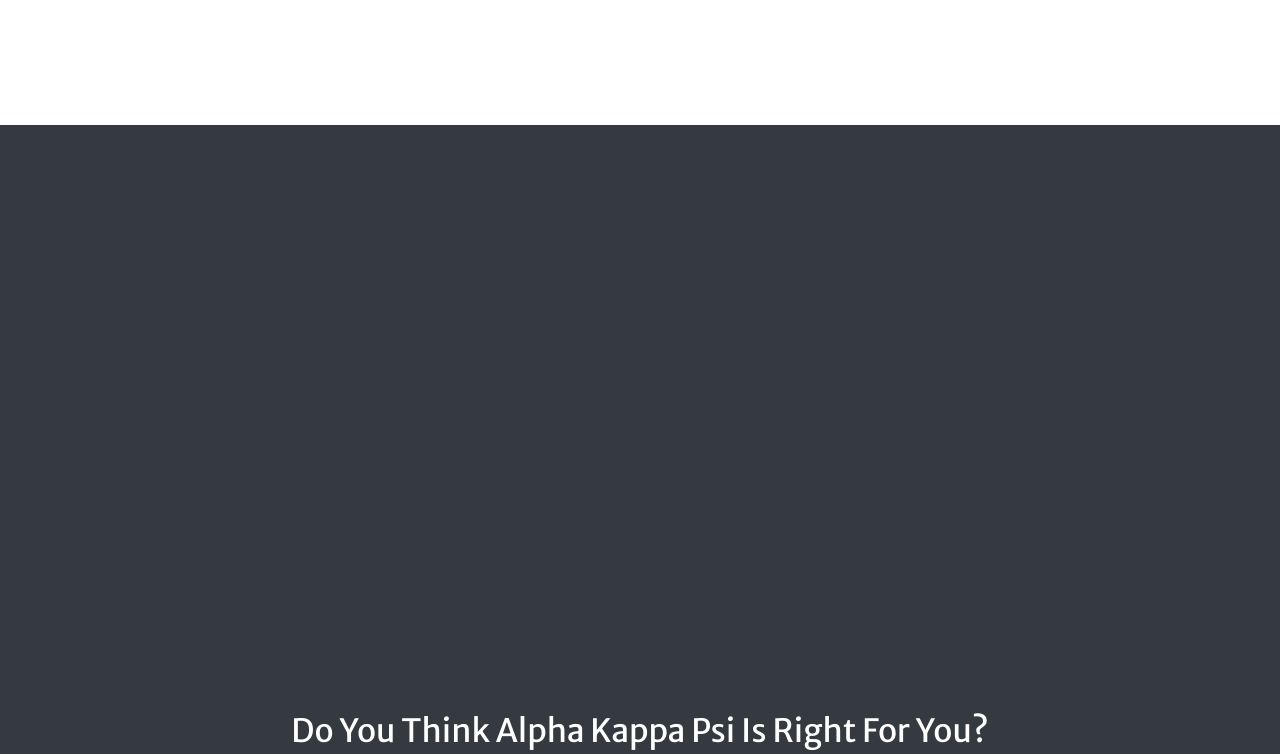
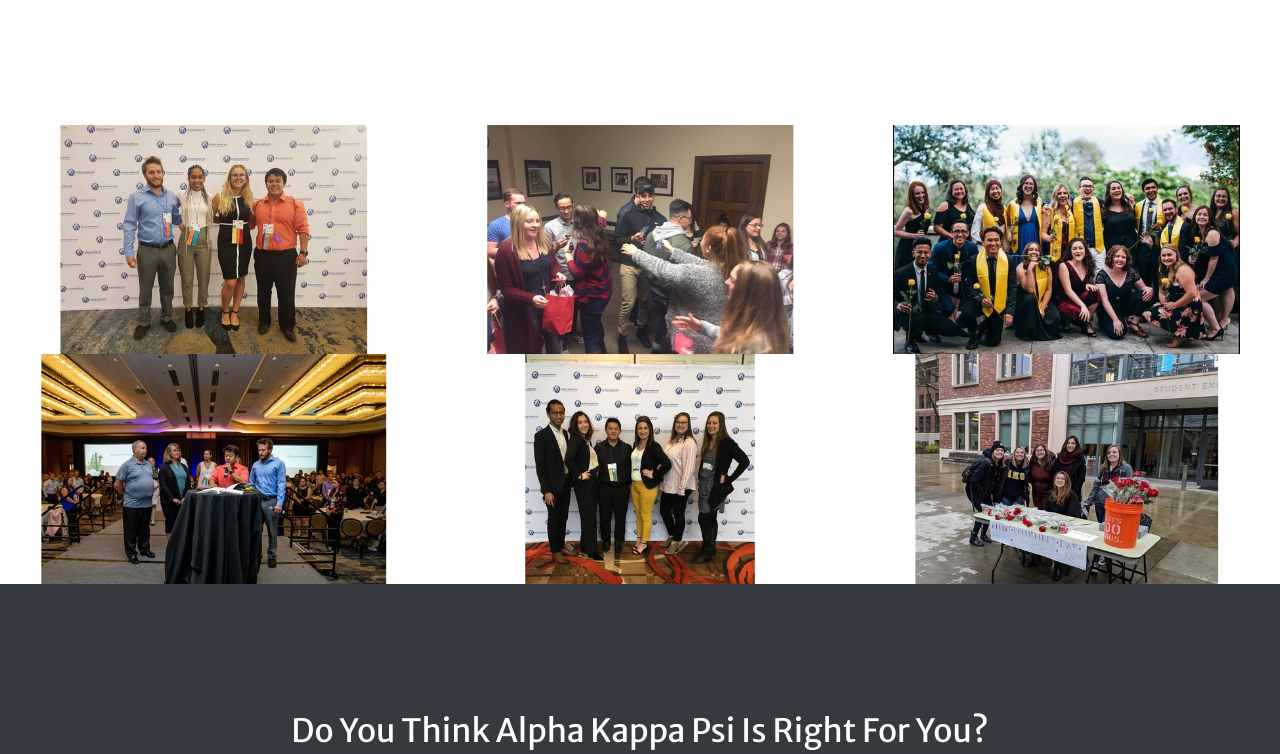
Before and after one commit to akpsi/akpsi.github.io, a website with bundled scripts: page index.html in a window 1280 px wide. Shown: the part 2043-2797 px from the top of the page. Built offline with nearby package versions, Linux system fonts and the light colour scheme.

Commit message:
most updated site

```diff
--- a/index.html
+++ b/index.html
@@ -64,7 +64,7 @@
           <hr class="divider my-4">
         </div>
         <div class="col-lg-8 align-self-baseline">
-          <p class="text-white-75 font-weight-light mb-5">In 1904, Alpha Kappa Psi was founded on the values of Brotherhood, Knowledge, Integrity, Service and Unity which the Theta Chapter upholds with the upmost dignity. Alpha Kappa Psi has grown to be the oldest and largest business fraternity in the world! As members in a premier professional business fraternity we cultivate and maintain relationships with our current brothers and our alumni network as well. As one of the best professional co-ed business fraternities we are passionate hardworking group of young professionals that push each other to succeed.</p>
+          <p class="text-white-75 font-weight-light mb-5">In 1904, Alpha Kappa Psi was founded on the values of Brotherhood, Knowledge, Integrity, Service and Unity which the Theta Chapter upholds with the upmost dignity. Alpha Kappa Psi has grown to be the oldest and largest professional fraternity in the world! As members in a premier professional business fraternity we cultivate and maintain relationships with our current brothers and our alumni network as well. As one of the best professional co-ed fraternities we are passionate hardworking group of young professionals that push each other to succeed.</p>
           <a class="btn btn-primary btn-xl js-scroll-trigger" href="https://akpsi.org/">Find Out More</a>
         </div>
       </div>
@@ -129,7 +129,7 @@
       <div class="row no-gutters">
         <div class="col-lg-4 col-sm-6">
           <a class="portfolio-box" href="img/portfolio/fullsize/1.jpg">
-            <img class="img-fluid" src="img/portfolio/thumbnails/0.jpg" alt="">
+            <img class="img-fluid" src="img/portfolio/thumbnails/1.jpg" alt="">
             <div class="portfolio-box-caption">
               <!--<div class="project-category text-white-50">
                 Category
@@ -142,7 +142,7 @@
         </div>
         <div class="col-lg-4 col-sm-6">
           <a class="portfolio-box" href="img/portfolio/fullsize/2.jpg">
-            <img class="img-fluid" src="img/portfolio/thumbnails/0.jpg" alt="">
+            <img class="img-fluid" src="img/portfolio/thumbnails/2.jpg" alt="">
             <div class="portfolio-box-caption">
               <!--<div class="project-category text-white-50">
                 Category
@@ -155,7 +155,7 @@
         </div>
         <div class="col-lg-4 col-sm-6">
           <a class="portfolio-box" href="img/portfolio/fullsize/3.jpg">
-            <img class="img-fluid" src="img/portfolio/thumbnails/0.jpg" alt="">
+            <img class="img-fluid" src="img/portfolio/thumbnails/3.jpg" alt="">
             <div class="portfolio-box-caption">
               <!--<div class="project-category text-white-50">
                 Category
@@ -168,7 +168,7 @@
         </div>
         <div class="col-lg-4 col-sm-6">
           <a class="portfolio-box" href="img/portfolio/fullsize/4.jpg">
-            <img class="img-fluid" src="img/portfolio/thumbnails/0.jpg" alt="">
+            <img class="img-fluid" src="img/portfolio/thumbnails/4.jpg" alt="">
             <div class="portfolio-box-caption">
               <!--<div class="project-category text-white-50">
                 Category
@@ -181,7 +181,7 @@
         </div>
         <div class="col-lg-4 col-sm-6">
           <a class="portfolio-box" href="img/portfolio/fullsize/5.jpg">
-            <img class="img-fluid" src="img/portfolio/thumbnails/0.jpg" alt="">
+            <img class="img-fluid" src="img/portfolio/thumbnails/5.jpg" alt="">
             <div class="portfolio-box-caption">
               <!--<div class="project-category text-white-50">
                 Category
@@ -194,7 +194,7 @@
         </div>
         <div class="col-lg-4 col-sm-6">
           <a class="portfolio-box" href="img/portfolio/fullsize/6.jpg">
-            <img class="img-fluid" src="img/portfolio/thumbnails/0.jpg" alt="">
+            <img class="img-fluid" src="img/portfolio/thumbnails/6.jpg" alt="">
             <div class="portfolio-box-caption p-3">
               <!--<div class="project-category text-white-50">
                 Category
```
Also changed, not shown: img/portfolio/fullsize/1.jpg, img/portfolio/fullsize/2.jpg, img/portfolio/fullsize/3.jpg, img/portfolio/fullsize/4.jpg, img/portfolio/fullsize/5.jpg, img/portfolio/fullsize/6.jpg, img/portfolio/thumbnails/0.jpg (deleted), img/portfolio/thumbnails/1.jpg (added), img/portfolio/thumbnails/2.jpg (added), img/portfolio/thumbnails/3.jpg (added), img/portfolio/thumbnails/4.jpg (added), img/portfolio/thumbnails/5.jpg (added), img/portfolio/thumbnails/6.jpg (added).
